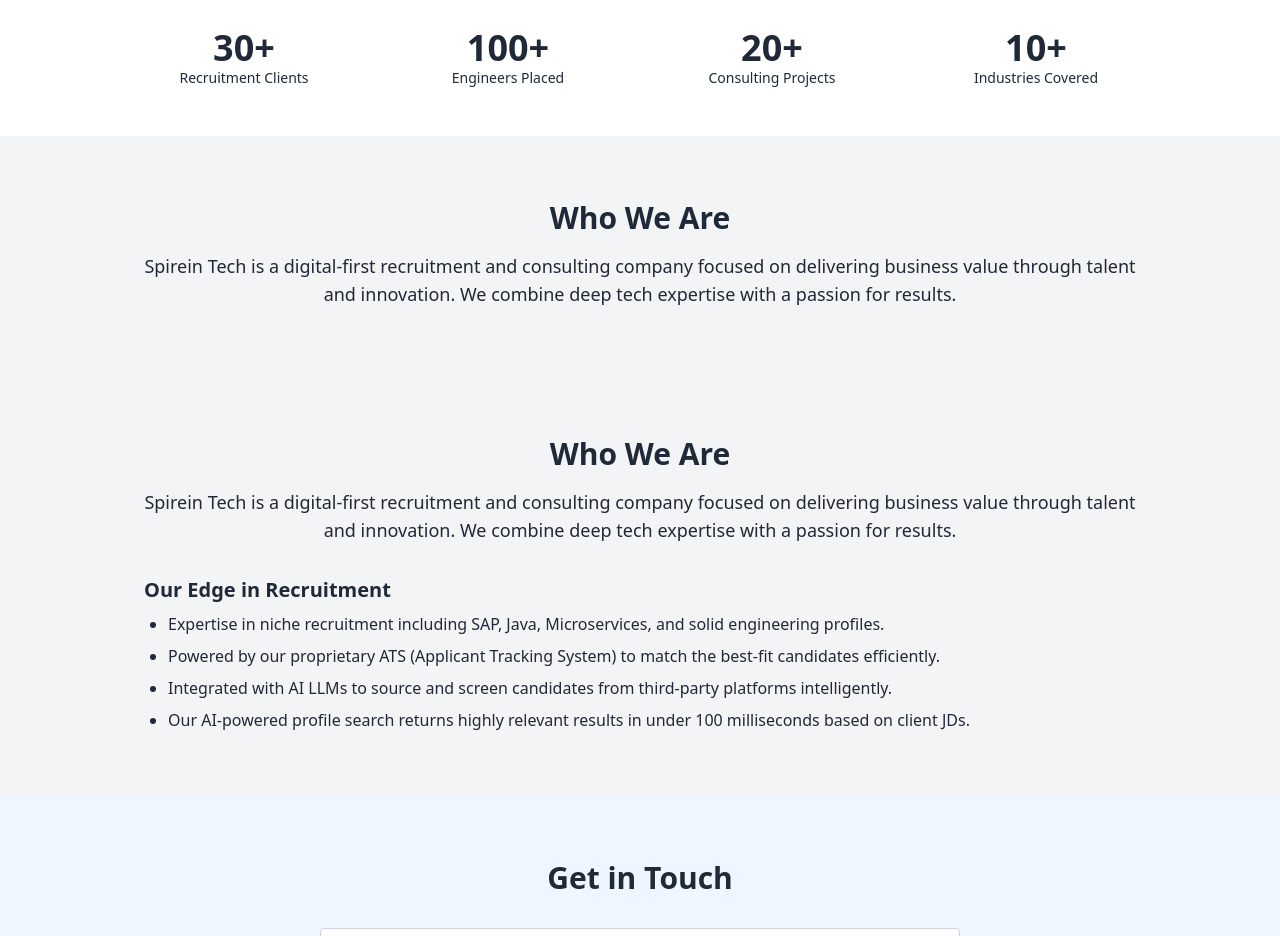
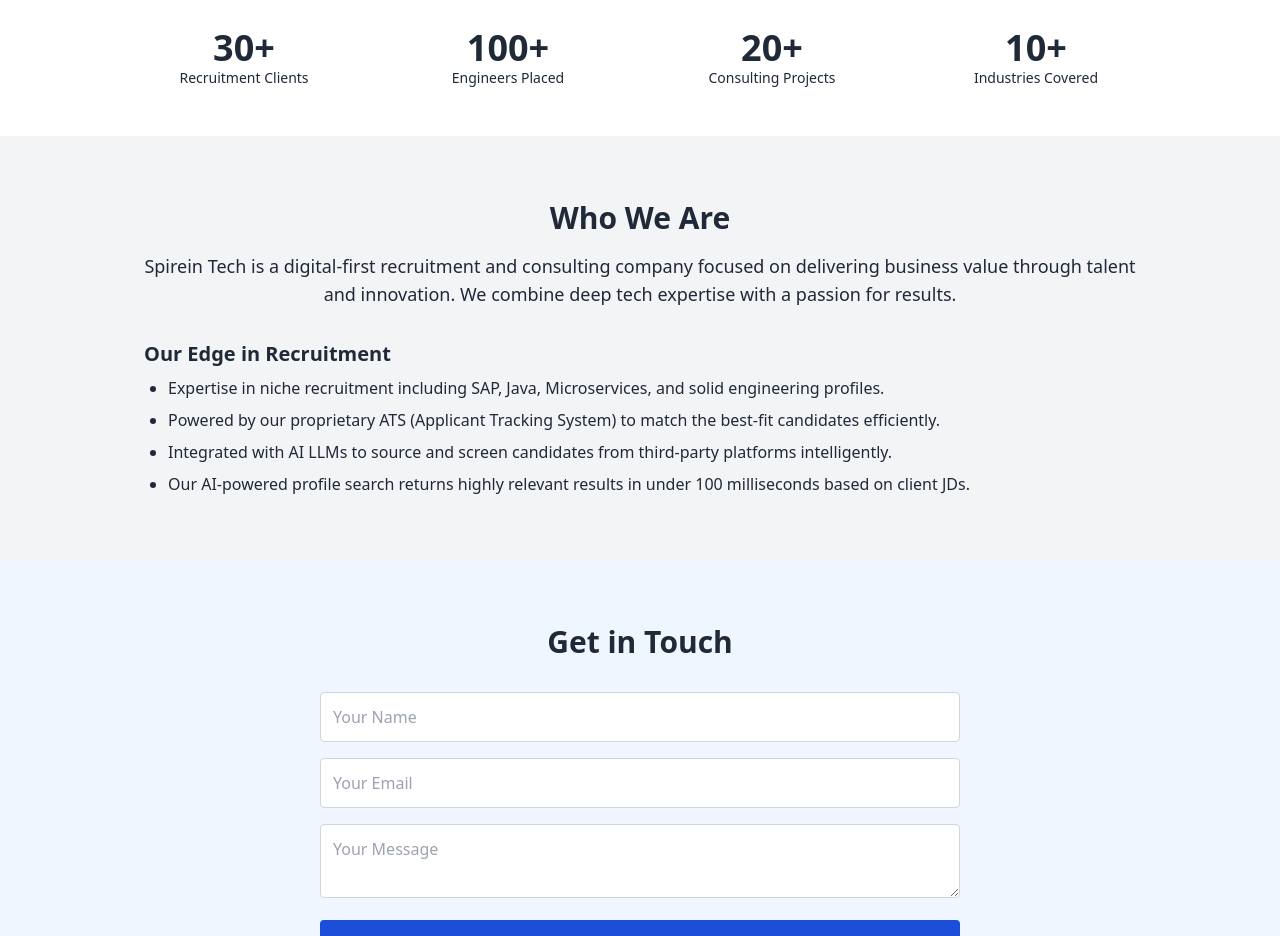
Before and after one commit to spireintech/spireintech-website, a plain HTML site: page index.html in a window 1280 px wide. Shown: the part 1060-1996 px from the top of the page. Drawn offline with nearby package versions, Linux system fonts and the light colour scheme.

Commit message:
Update index.html

```diff
--- a/index.html
+++ b/index.html
@@ -65,12 +65,7 @@
   </section>
 
   <!-- About Section -->
-  <section class="py-16 bg-gray-100">
-    <div class="max-w-5xl mx-auto px-4 text-center">
-      <h2 class="text-3xl font-bold mb-4">Who We Are</h2>
-      <p class="text-lg">Spirein Tech is a digital-first recruitment and consulting company focused on delivering business value through talent and innovation. We combine deep tech expertise with a passion for results.</p>
-    </div>
-  </section>
+
 
   <section class="py-16 bg-gray-100">
     <div class="max-w-5xl mx-auto px-4 text-center">
```
